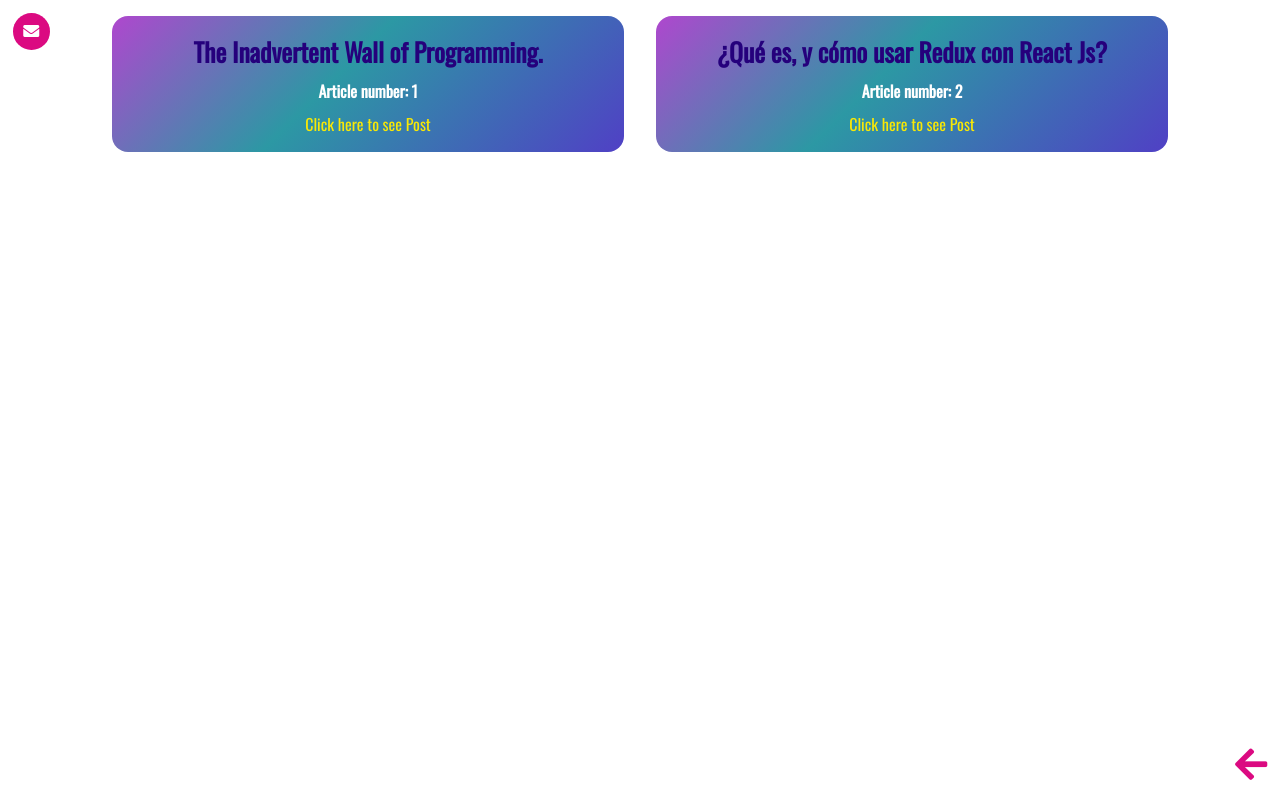
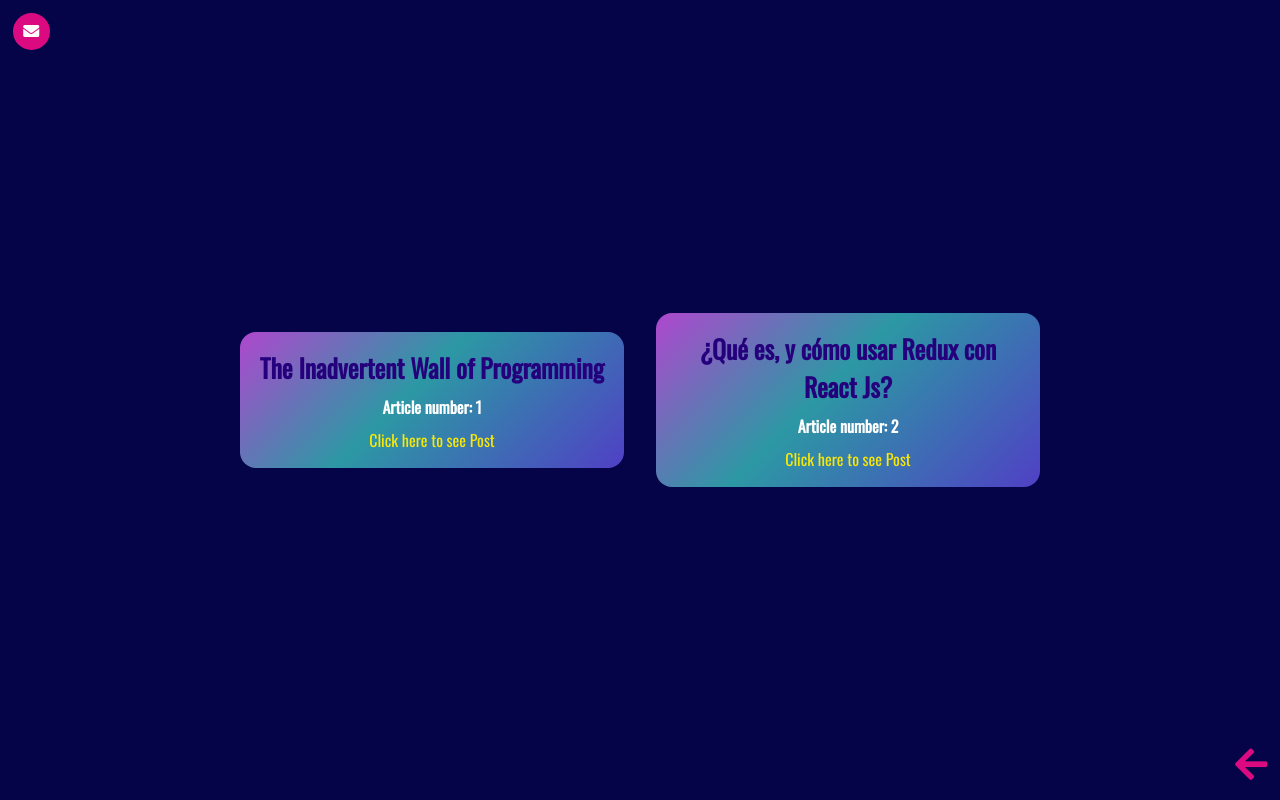
Before and after one commit to jayad23/ProfessionalPortfolio, a React (Create React App) app: page /blog in a window 1280 px wide. Built offline with nearby package versions, Linux system fonts and the light colour scheme.

Commit message:
minor changes applied

```diff
--- a/src/DataStore/Data.jsx
+++ b/src/DataStore/Data.jsx
@@ -295,7 +295,7 @@
     blogPosts:[
         {
             id: 1,
-            title:'The Inadvertent Wall of Programming.',
+            title:'The Inadvertent Wall of Programming',
             linkTo:'https://www.linkedin.com/pulse/inadvertent-wall-programming-jaider-e-vanegas-p-/?trackingId='
         },{
             id: 2,
--- a/src/Styles/Sections.css
+++ b/src/Styles/Sections.css
@@ -19,6 +19,16 @@
 }
 
 .section-flip-image-js > img{
+    width: 100%;
+    height: 100%;
+}
+
+.section-flip-image-ts{
+    width: 9rem;
+    height: 9rem;
+}
+
+.section-flip-image-ts > img{
     width: 100%;
     height: 100%;
 }
@@ -62,3 +72,11 @@
 .skills-list > span:first-child{
     font-weight: bolder;
 }
+
+@media screen and (max-width: 356px) {
+    .section-flip-image-ts{
+        width: 13rem;
+        height: 9rem;
+    }
+
+}
--- a/src/Styles/SkillsTitle.css
+++ b/src/Styles/SkillsTitle.css
@@ -9,8 +9,7 @@
 }
 
 .title > h1 {
-    height: 80%;
-    font-family: 'Permanent Marker', cursive;
+    font-family: 'Oswald', sans-serif;
     font-size: 3rem;
     color: #db0a81;
 }
--- a/src/Styles/blogPosts.styles.css
+++ b/src/Styles/blogPosts.styles.css
@@ -1,13 +1,18 @@
 .container-posts{
+    width: 100%;
+    min-height: 100vh;
+    height: 100%;
     display: flex;
     justify-content: center;
     text-align: center;
+    align-items: center;
     flex-wrap: wrap;
-
+    background-color: rgb(5, 4, 73);
 }
 
 .posts-container{
-    width: 40%;
+    width: 30%;
+    height: 10%;
     padding: 1rem;
     background: #AF47CE;
     background: -moz-linear-gradient(-45deg, #AF47CE 0%, #2C98A4 44%, #5040C5 100%);
@@ -36,3 +41,10 @@
     color: rgb(248, 232, 6);
     text-decoration: none;
 }
+
+@media screen and (max-width: 494px) {
+    .posts-container{
+        width: 100%;
+
+    }
+}
--- a/src/Views/Home.jsx
+++ b/src/Views/Home.jsx
@@ -21,7 +21,7 @@
             </div>
             <div className='home-text'>
                 {
-                    width > 500 ?
+                    width > 1000 ?
                     mount ?
                     <h3 onMouseLeave={handleMount}
                         onClick={()=> navigate('/about')}
@@ -41,7 +41,7 @@
                                 loop={Infinity}
                                 wrapper='b'
                                 steps={[
-                                    `${width > 500 ? 'Hover' : 'Touch'} over ${width > 500 ? 'Hello' : 'Start'}`,
+                                    `${width > 1000 ? 'Hover' : 'Touch'} over ${width > 1000 ? 'Hello' : 'Start'}`,
                                         2000,
                                     'I am a web developer',
                                         1000,
--- a/src/components/LibraryTypescript.jsx
+++ b/src/components/LibraryTypescript.jsx
@@ -2,7 +2,7 @@
 const LibraryTypescript = () => {
     return (
         <div className="section-flip">
-            <div className="section-flip-image-js">
+            <div className="section-flip-image-ts">
                 <img src="https://iconape.com/wp-content/png_logo_vector/typescript.png" alt="" />
             </div>
             <div className="section-flip-text">
--- a/src/components/Title.jsx
+++ b/src/components/Title.jsx
@@ -1,13 +1,10 @@
 import React from 'react'
-import Bounce from 'react-reveal/Bounce';
 
 const Title = () =>{
   return (
     <div className="title">
       <h1>
-        <Bounce left cascade>
-          Licenses & Certifications
-        </Bounce>
+          Licences & Certifications
       </h1>
     </div>
   );
```
